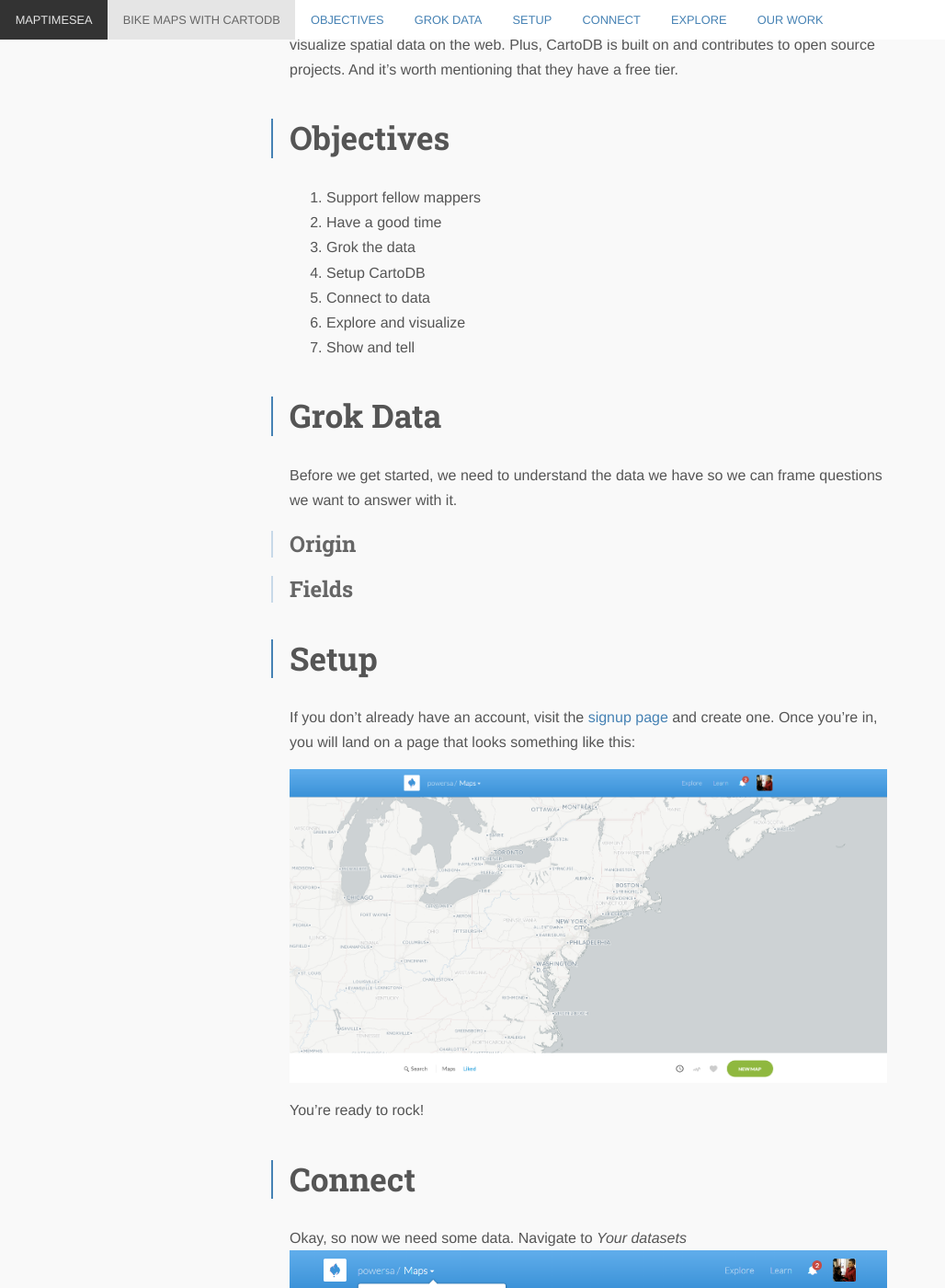
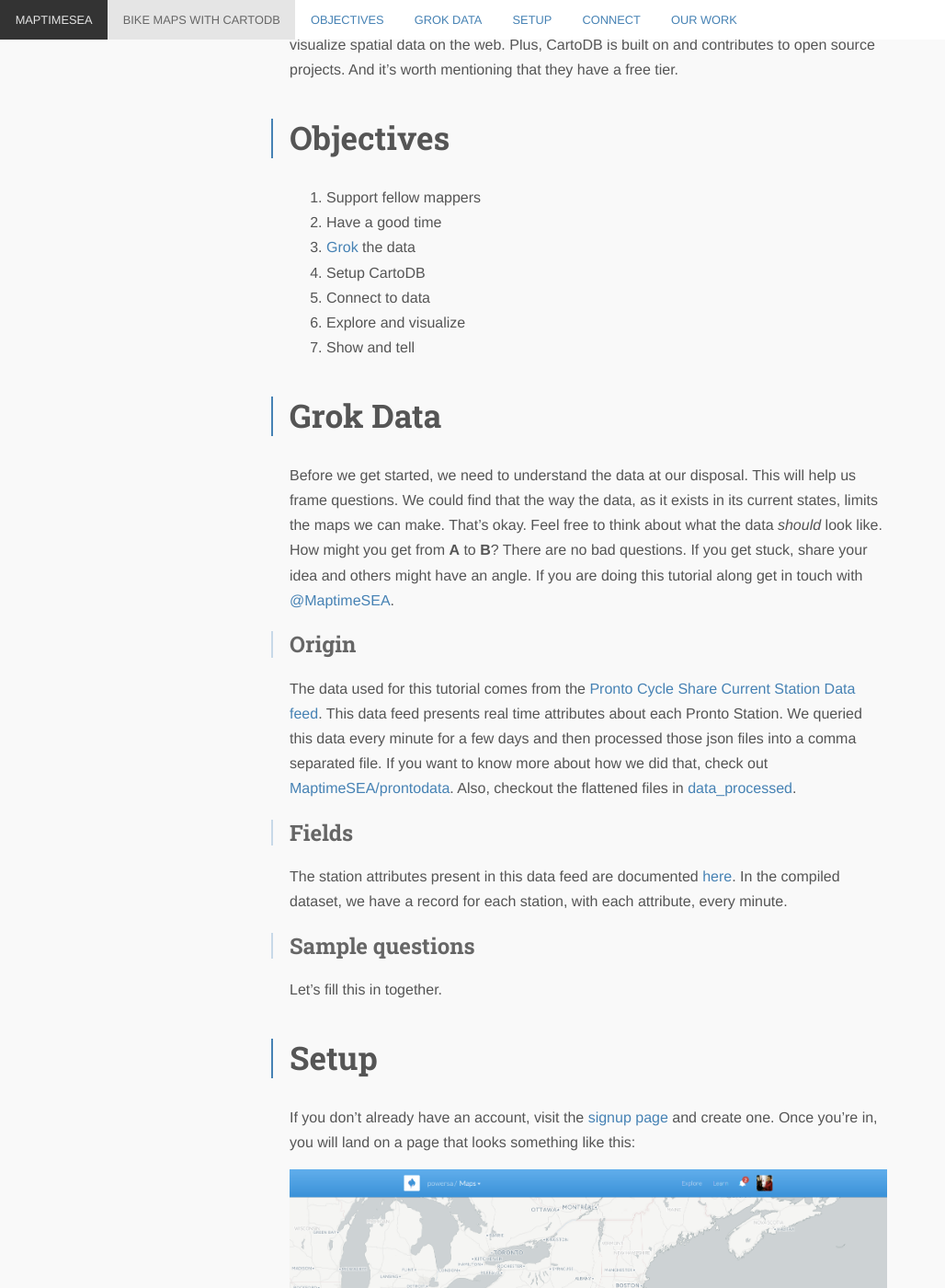
Before and after one commit to MaptimeSEA/maptimesea.github.io, a Jekyll site: the page built from _posts/2015-06-11-pronto-cartodb.markdown, in a window 1280 px wide and 1400 px high, scrolled down 707 px. Shown: the whole window at 92% size, without its empty margins (0-1028 px from the left). Built offline with Jekyll 4.4.1, drawn with Linux system fonts in a browser that asks for light colours; nearby versions of some CDN libraries; Markdown is read by kramdown in place of the engine named in the settings; some of the changed text lies outside the part shown.

Commit message:
Middling touches

```diff
--- a/_posts/2015-06-11-pronto-cartodb.markdown
+++ b/_posts/2015-06-11-pronto-cartodb.markdown
@@ -2,8 +2,6 @@
 layout: tut
 title: "Bike Maps with CartoDB"
 ---
-
-
 
 We're going to map data from [Pronto Cycle Share](https://www.prontocycleshare.com/), a Seattle bike share program, with a tool called [CartoDB](https://cartodb.com/). You don't need to ride a bike to do this tutorial. Oh, and if you've never made a map or web map, that's cool too.
 
@@ -18,18 +16,23 @@
 # Objectives
 1. Support fellow mappers
 2. Have a good time
-3. Grok the data
+3. [Grok](http://en.wikipedia.org/wiki/Grok) the data
 4. Setup CartoDB
 5. Connect to data
 6. Explore and visualize
 7. Show and tell
 
 # Grok Data
-Before we get started, we need to understand the data we have so we can frame questions we want to answer with it.
+Before we get started, we need to understand the data at our disposal. This will help us frame questions. We could find that the way the data, as it exists in its current states, limits the maps we can make. That's okay. Feel free to think about what the data *should* look like. How might you get from **A** to **B**? There are no bad questions. If you get stuck, share your idea and others might have an angle. If you are doing this tutorial along get in touch with [@MaptimeSEA](https://twitter.com/MaptimeSEA).
 
 ## Origin
+The data used for this tutorial comes from the [Pronto Cycle Share Current Station Data feed](https://www.prontocycleshare.com/resources#data). This data feed presents real time attributes about each Pronto Station. We queried this data every minute for a few days and then processed those json files into a comma separated file. If you want to know more about how we did that, check out [MaptimeSEA/prontodata](https://github.com/MaptimeSEA/prontodata). Also, checkout the flattened files in [data_processed](https://github.com/MaptimeSEA/prontodata/tree/master/data_processed).
 
 ## Fields
+The station attributes present in this data feed are documented [here](https://www.prontocycleshare.com/assets/pdf/JSON.pdf). In the compiled dataset, we have a record for each station, with each attribute, every minute.
+
+## Sample questions
+Let's fill this in together.
 
 # Setup
 If you don't already have an account, visit the [signup page](https://cartodb.com/signup) and create one. Once you're in, you will land on a page that looks something like this:
@@ -52,11 +55,7 @@
 ![datain](/img/tut_carto_05.png)
 
 ## Off to the Races
-We've got data. Let's go.
-
-# Explore
-
-
-## Suggestions
+We've got data. Let's go. PS - link to more data if it'll help you make maps.
 
 # Our Work
+Let's use this space to document some of the maps we made. Send a static copy of your map with a description of what it shows and we'll plug it in to this section.
```
